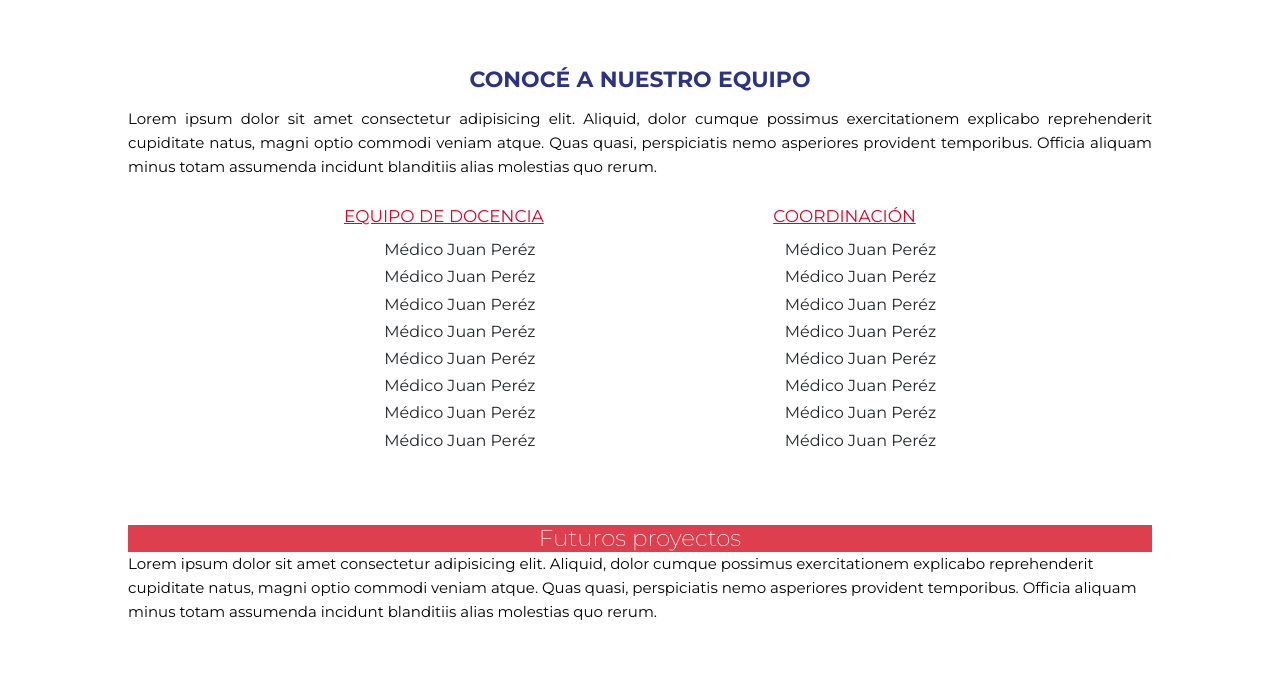
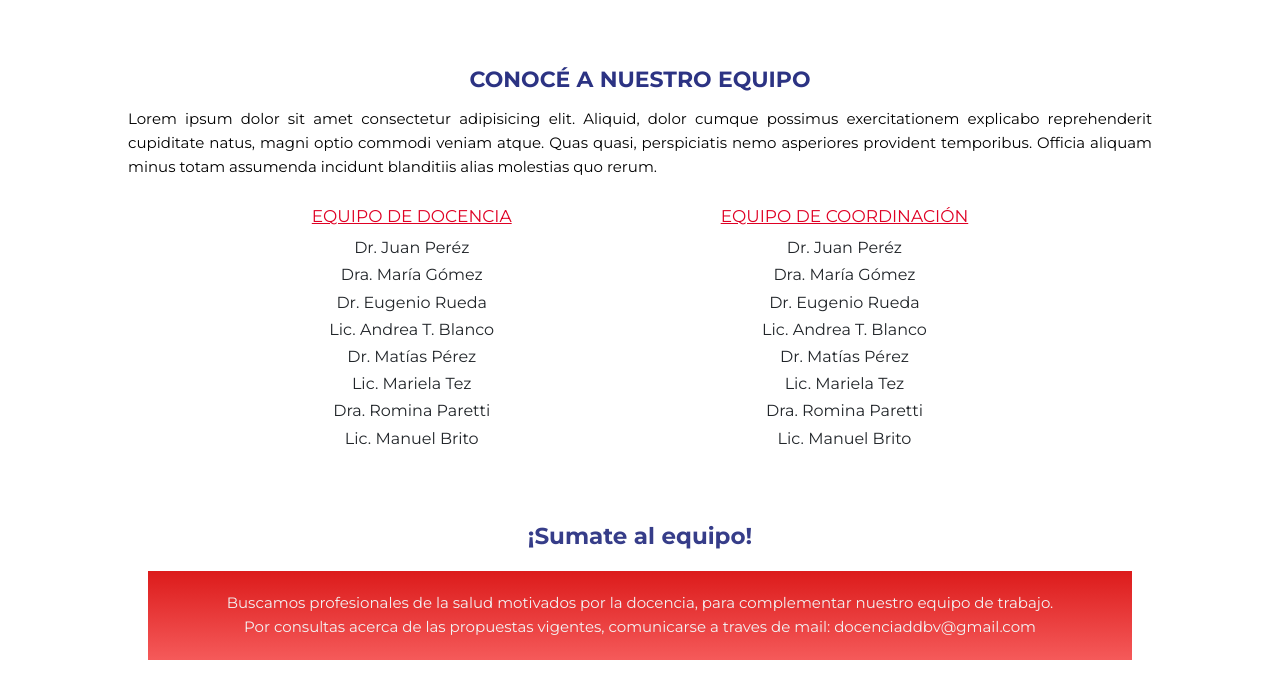
Before and after one commit to rosariotassarag/coderhouse-entrega-final-rosario-tassara, a website: page quienessomos.html in a window 1280 px wide. Shown: the part 967-1640 px from the top of the page. Drawn offline with nearby package versions, Linux system fonts and the light colour scheme.

Commit message:
Elimino capacitacion del proyecto

```diff
--- a/quienessomos.html
+++ b/quienessomos.html
@@ -67,7 +67,6 @@
                     <li class="nav__item"> <a class="nav__link" href="index.html">Home</a></li>
                     <li class="nav__item">  <a class="nav__link" href="quienessomos.html">Quienes Somos</a></li>
                     <li class="nav__item">  <a class="nav__link" href="pregrado.html">Pregrado</a></li>
-                    <li class="nav__item">  <a class="nav__link" href="capacitacion.html">Capacitación</a></li>
                     <li class="nav__item">  <a class="nav__link" href="comunidad.html">Comunidad</a></li>
                     <li class="nav__item">  <a class="nav__link" href="biblioteca.html">Biblioteca</a></li>
                 </ul>
@@ -95,10 +94,6 @@
             </li>
             <li class="nav-item px-3">
               <a class="nav-link text-white text-uppercase text-center" href="pregrado.html">pregrado</a>
-            </li>
-
-            <li class="nav-item px-3">
-              <a class="nav-link text-white text-uppercase text-center" href="capacitacion.html">capacitacion</a>
             </li>
             <li class="nav-item px-3">
               <a class="nav-link text-white text-uppercase text-center" href="comunidad.html">comunidad</a>
@@ -159,39 +154,41 @@
                                         Equipo de Docencia
                                     </div>
                                     <ul class="intro__main__lista--items">
-                                            <li>Médico Juan Peréz</li>
-                                            <li>Médico Juan Peréz</li>
-                                            <li>Médico Juan Peréz</li>
-                                            <li>Médico Juan Peréz</li>
-                                            <li>Médico Juan Peréz</li>
-                                            <li>Médico Juan Peréz</li>
-                                            <li>Médico Juan Peréz</li>
-                                            <li>Médico Juan Peréz</li>
+                                            <li>Dr. Juan Peréz</li>
+                                            <li>Dra. María Gómez</li>
+                                            <li>Dr. Eugenio Rueda</li>
+                                            <li>Lic. Andrea T. Blanco</li>
+                                            <li>Dr. Matías Pérez</li>
+                                            <li>Lic. Mariela Tez</li>
+                                            <li>Dra. Romina Paretti</li>
+                                            <li>Lic. Manuel Brito</li>
                                     </ul>
                                 </div>
 
                                 <div  class="intro__main__lista">
                                     <div class="intro__main__lista__titulo" >
-                                        Coordinación</div>
+                                        Equipo de Coordinación</div>
                                     <ul class="intro__main__lista--items">
-                                        <li>Médico Juan Peréz</li>
-                                        <li>Médico Juan Peréz</li>
-                                        <li>Médico Juan Peréz</li>
-                                        <li>Médico Juan Peréz</li>
-                                        <li>Médico Juan Peréz</li>
-                                        <li>Médico Juan Peréz</li>
-                                        <li>Médico Juan Peréz</li>
-                                        <li>Médico Juan Peréz</li>
+                                        <li>Dr. Juan Peréz</li>
+                                        <li>Dra. María Gómez</li>
+                                        <li>Dr. Eugenio Rueda</li>
+                                        <li>Lic. Andrea T. Blanco</li>
+                                        <li>Dr. Matías Pérez</li>
+                                        <li>Lic. Mariela Tez</li>
+                                        <li>Dra. Romina Paretti</li>
+                                        <li>Lic. Manuel Brito</li>
                                     </ul>
                                 </div>
                             </div>
                             <h3>
                                 <div class="intro-main__contenido2">
-                                    Futuros proyectos
+                                    ¡Sumate al equipo!
                                 </div>
 
                                 <div class="intro-main__contenido2--texto">
-                                    Lorem ipsum dolor sit amet consectetur adipisicing elit. Aliquid, dolor cumque possimus exercitationem explicabo reprehenderit cupiditate natus, magni optio commodi veniam atque. Quas quasi, perspiciatis nemo asperiores provident temporibus. Officia aliquam minus totam assumenda incidunt blanditiis alias molestias quo rerum.
+                                    Buscamos profesionales de la salud motivados por la docencia, para complementar nuestro equipo de trabajo.
+                                     <br>
+                                    Por consultas acerca de las propuestas vigentes, comunicarse a traves de mail: docenciaddbv@gmail.com
                                 </div>
                             </h3>
 
--- a/scss/_main.scss
+++ b/scss/_main.scss
@@ -160,24 +160,26 @@ ul {
 /* Futuros Proyectos */
 
 .intro-main__contenido2 {
-    background-color: map-get($color, color_proyectos);
+
     opacity: 0.95;
     font-family: $tipografia_texto;
     text-align: center;
-    color:$color_publicaciones;
+    color:$color_subtitulos;
     font-size: $tamaño_texto_proyectos;
-    font-weight: 200;
+    font-weight: 700;
 }
 
 
     .intro-main__contenido2--texto{
-        background-color: map-get($color, color_proyectos_texto);
+        background-image: linear-gradient($color_1_proyectos,$color_2_proyectos);
         line-height: 1.6;
         font-size: $tamaño_texto;
         font-family: $tipografia_texto;
-        color:$color_texto;
+        color:$color_texto_proyectos;
         font-weight: 400;
-        margin-bottom: 5%;
+        margin: 2%;
+        padding:2%;
+        text-align: center;
 
     }
 
--- a/scss/_variables.scss
+++ b/scss/_variables.scss
@@ -25,3 +25,6 @@ $bgcolor_titulo:#2C3383;
 $bgcolor_proyectos_texto: #F2F3F4;
 
 $tamaño_texto_proyectos:23px;
+$color_texto_proyectos:#F2F3F4;
+$color_1_proyectos:rgb(220, 27, 27);
+$color_2_proyectos:rgb(245, 90, 90);
--- a/scss/style.scss
+++ b/scss/style.scss
@@ -78,7 +78,6 @@ li {
     text-decoration: none;
 }
 
-
 .intro__main__lista__gral {
     font-family: 'Montserrat', sans-serif;
     text-align: center;
@@ -96,21 +95,18 @@ li {
     text-transform: uppercase;
     color:#df0024;
     text-decoration: underline;
-    text-align: center;
 }
 
-            .intro__main__lista--items {
-                display: flex;
-                flex-direction: column;
-                list-style-type: none;
-                line-height: 1.7;
-                margin-top: 7px;
-                justify-content: center;
-                    li {
-                        text-align: center;
-                        margin:0 auto;
-                    }
-            }
+.intro__main__lista--items {
+    list-style-type: none;
+    line-height: 1.7;
+    margin-top: 5px;
+    justify-items: center;
+    text-align: center;
+    padding: 0;
+}
+
+
 
 
         .intro__main__lista2 {
```
Also changed, not shown: biblioteca.html (+0 -5 lines), comunidad.html (+0 -4 lines), index.html (+0 -4 lines), pregrado.html (+1 -6 lines), css/style.css, 1 other file.
